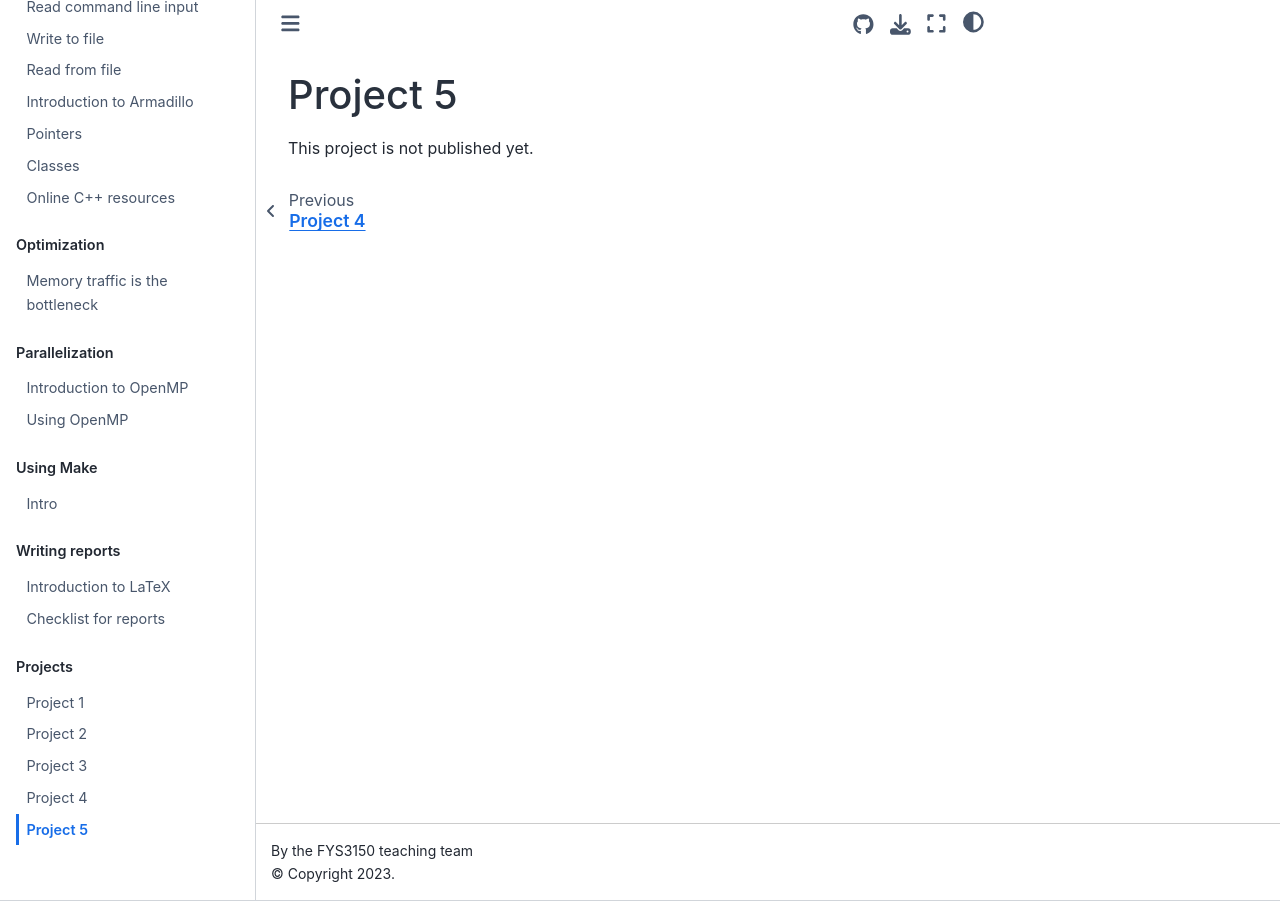
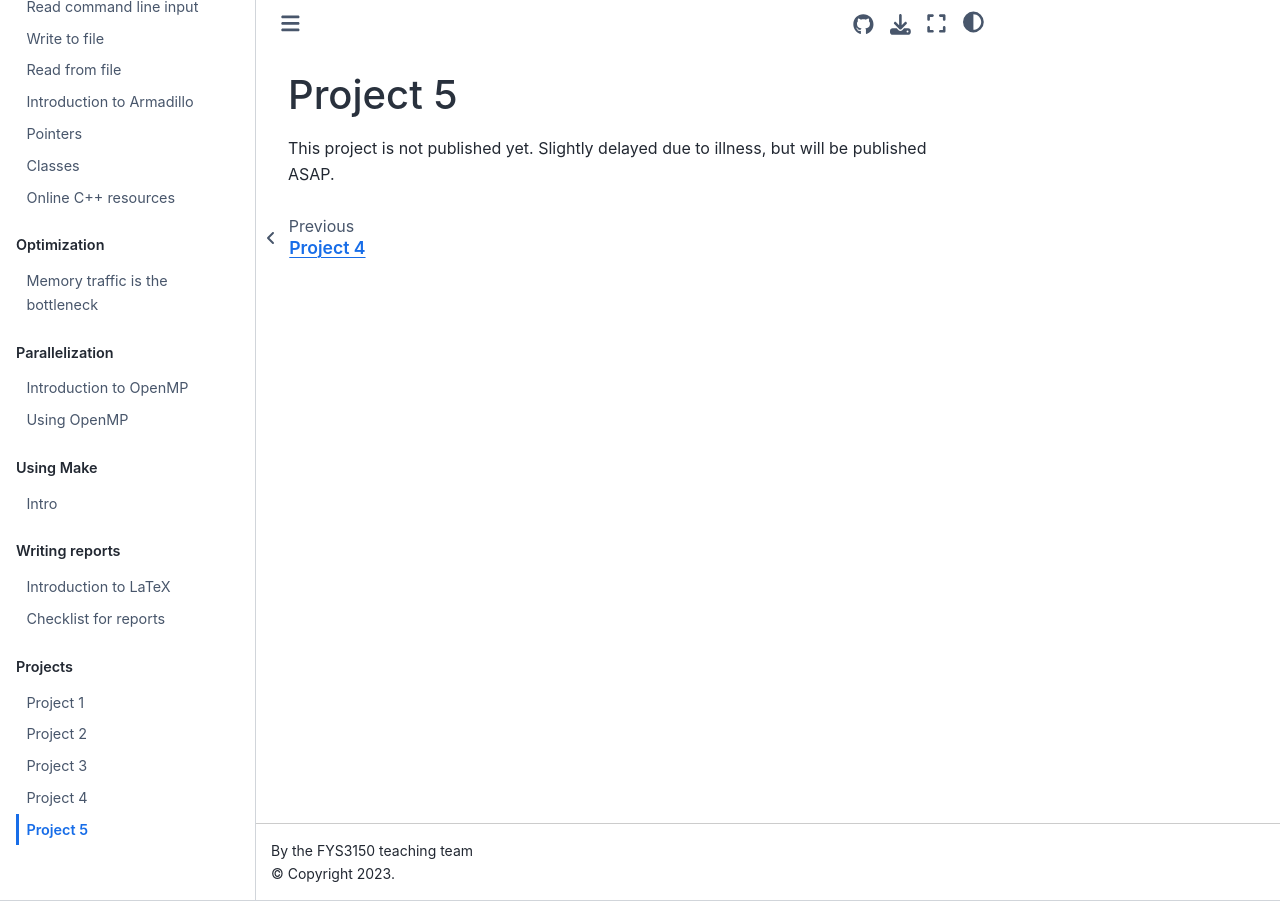
Before and after one commit to anderkve/FYS3150, a Jupyter Book: the page built from book/projects/project5.md, in a window 1280 px wide. Built offline with Jupyter Book 1.0.4 settings and Sphinx 7.4.7 and the Sphinx Book theme 1.1.4, drawn with Linux system fonts in a browser that asks for light colours.

Commit message:
Small update

```diff
--- a/book/projects/project5.md
+++ b/book/projects/project5.md
@@ -1,3 +1,3 @@
 # Project 5
 
-This project is not published yet.
+This project is not published yet. Slightly delayed due to illness, but will be published ASAP.
```
